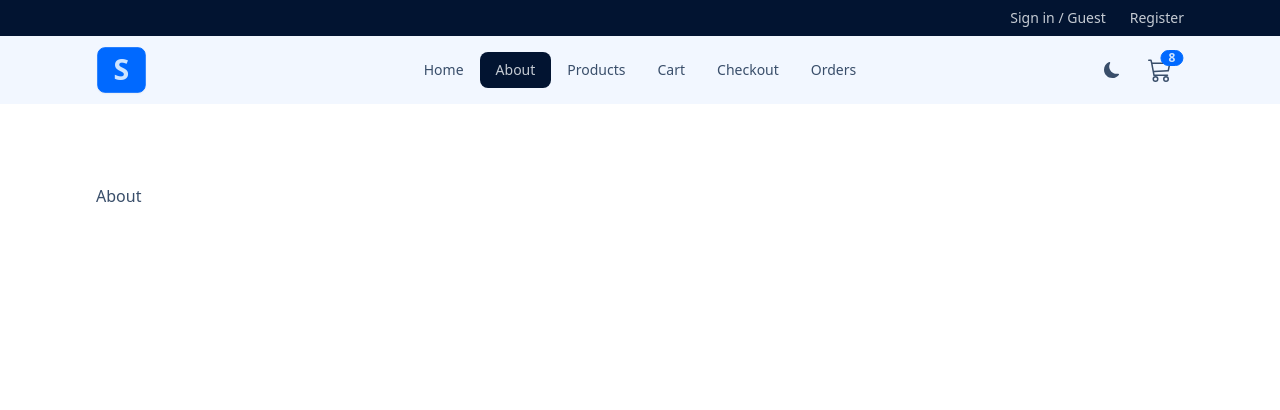
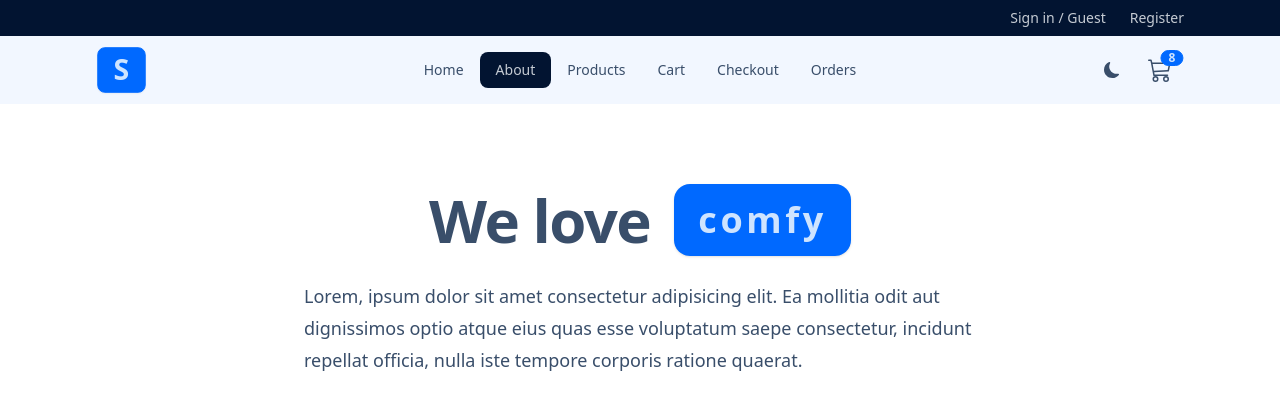
Before and after one commit to sun-n-y/furnitureStore, a React (Vite) app: page /about in a window 1280 px wide. Shown: the top 410 px of the page. Built offline with nearby package versions, Linux system fonts and the light colour scheme.

Commit message:
add about component

```diff
--- a/src/pages/About.jsx
+++ b/src/pages/About.jsx
@@ -1,4 +1,26 @@
 const About = () => {
-  return <h1>About</h1>;
+  return (
+    <>
+      <div className="flex flex-wrap gap-2 sm:gap-x-6 items-center justify-center">
+        <h1 className="text-4xl font-bold leading-none tracking-tight sm:text-6xl">
+          We love
+        </h1>
+        <div className="stats bg-primary shadow">
+          <div className="stat">
+            <div className="stat-title text-primary-content text-4xl font-bold tracking-widest">
+              comfy
+            </div>
+          </div>
+        </div>
+      </div>
+      <p className="mt-6 text-lg leading-8 max-w-2xl mx-auto">
+        Lorem, ipsum dolor sit amet consectetur adipisicing elit. Ea mollitia
+        odit aut dignissimos optio atque eius quas esse voluptatum saepe
+        consectetur, incidunt repellat officia, nulla iste tempore corporis
+        ratione quaerat.
+      </p>
+    </>
+  );
 };
+
 export default About;
```
